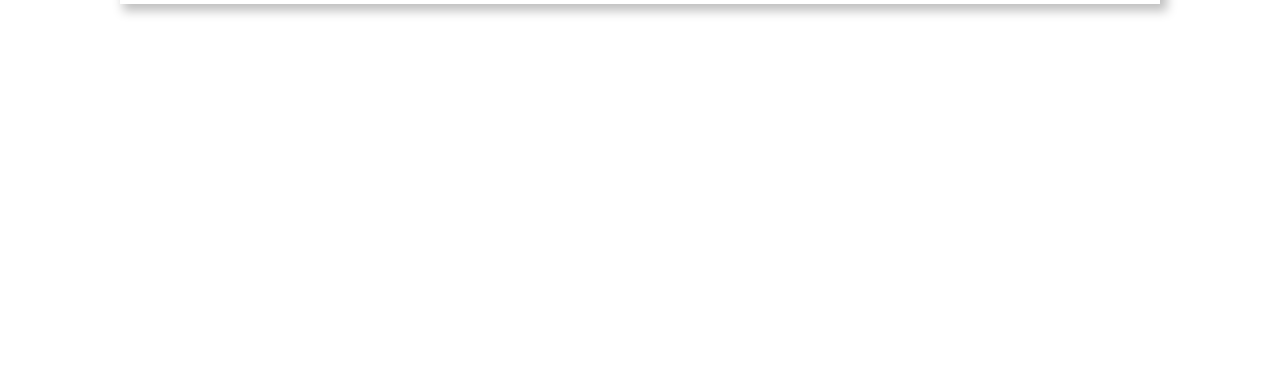
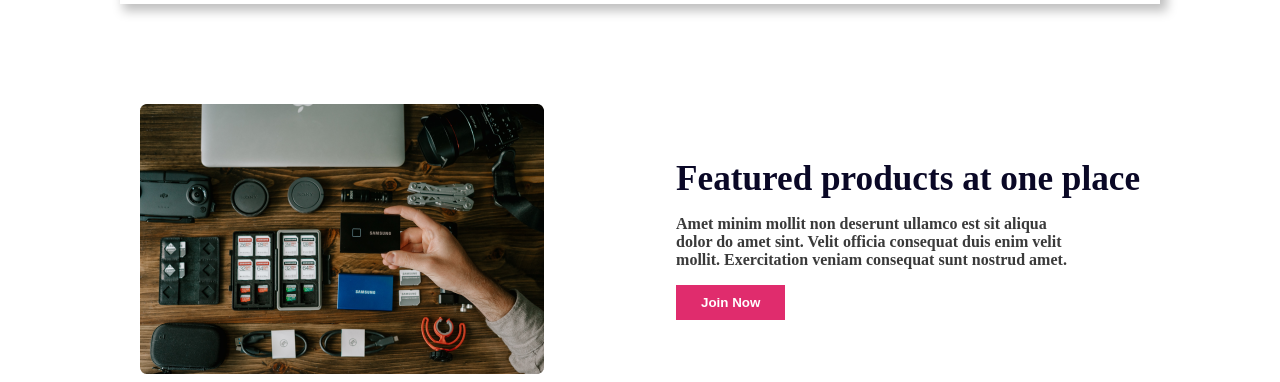
Before and after one commit to masrafi143/Influencer-gear, a plain HTML site: page index.html in a window 1280 px wide. Shown: the part 707-1089 px from the top of the page. Before the commit the page ends 811 px from the top, so only its background shows below. Drawn offline with Linux system fonts and the light colour scheme.

Commit message:
add featured products section

```diff
--- a/index.html
+++ b/index.html
@@ -41,5 +41,16 @@
             <img src="./logos/Target.svg" alt="">
         </section>
     </header>
+    <main>
+        <!-- featured products section -->
+         <section class="featured-products">
+            <img src="./images/gear.png" alt="">
+            <div class="featured-info">
+                <h2 class="featured-title">Featured products at one place</h2>
+                <p class="featured-description text-primary">Amet minim mollit non deserunt ullamco est sit aliqua dolor do amet sint. Velit officia consequat duis enim velit mollit. Exercitation veniam consequat sunt nostrud amet.</p>
+                <button class="btn-primary">Join Now</button>
+            </div>
+         </section>
+    </main>
 </body>
 </html>
--- a/style.css
+++ b/style.css
@@ -1,6 +1,7 @@
 /* shared css */
 .text-primary{
     color: #3A3A3A;
+    font-weight: bold;
 }
 .btn-primary{
     background-color: #E02C6D;
@@ -47,7 +48,6 @@ nav a{
     max-width: 500px;
 }
 .banner-content h2{
-    font-weight: bold;
     font-size: 3rem;
     margin: 0;
 }
@@ -60,3 +60,21 @@ nav a{
     justify-content: space-between;
     padding: 20px;
 }
+
+/* featured products section */
+.featured-products{
+    display: flex;
+    max-width: 1000px;
+    margin: 0 auto;
+    justify-content: space-between;
+    align-items: center;
+}
+.featured-title{
+    color: #0A0826;
+    font-weight: bold;
+    font-size: 2.2rem;
+    margin: 0;
+}
+.featured-description{
+    max-width: 400px;
+}
```
